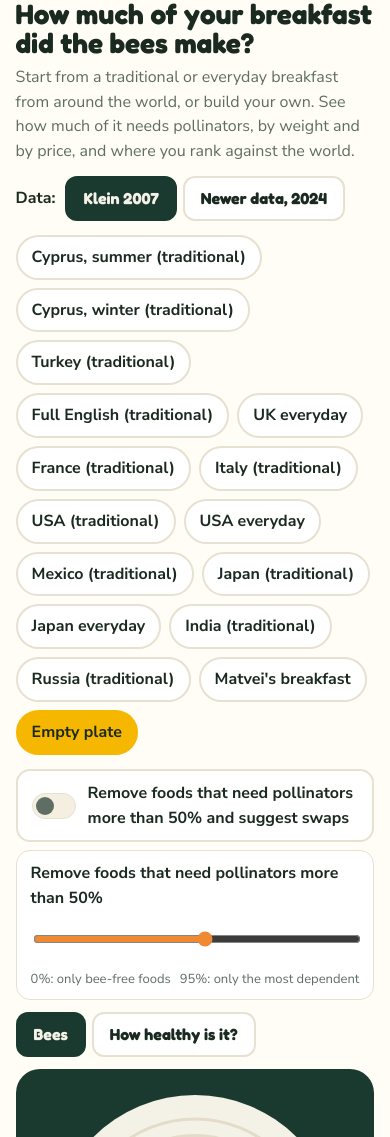
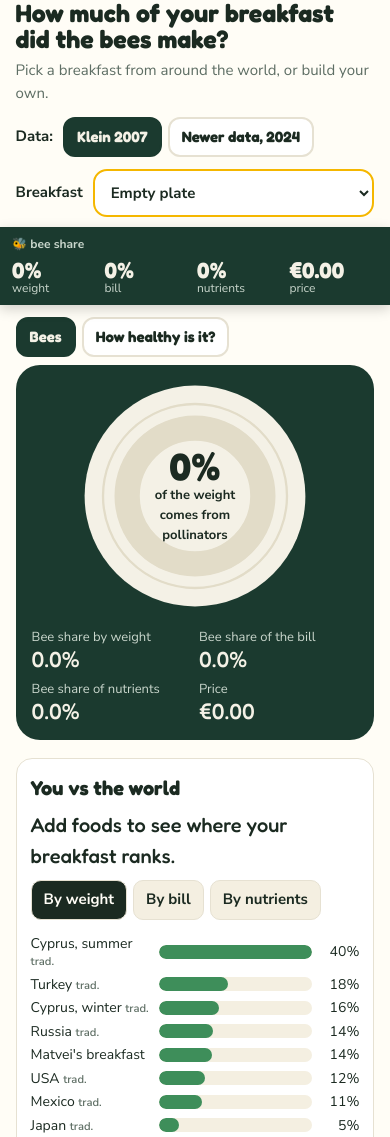
Before and after one commit to maxsuperhuman/breakfast-without-bees, a plain HTML site: page index.html in a window 390 px wide. Shown: the top 1137 px of the page. Drawn offline with Linux system fonts and the light colour scheme.

Commit message:
Mobile layout: breakfast dropdown, sticky bee-share bar, result first, 'On your plate' list
Co-Authored-By: Claude Opus 5.5 <noreply@anthropic.com>
Claude-Session: https://claude.ai/code/session_01CT2gH8xxE82NvE9xjne2HM

```diff
--- a/index.html
+++ b/index.html
@@ -89,20 +89,47 @@ summary{font-weight:700;padding:10px 0;cursor:pointer;min-height:44px;display:fl
 .thrs{display:flex;justify-content:space-between;font-size:13px;color:var(--mut);gap:8px}
 @media(max-width:860px){main{grid-template-columns:minmax(0,1fr)}}
 @media(max-width:560px){.plate{grid-template-columns:minmax(0,1fr)}.kp{display:grid;grid-template-columns:1fr 1fr;gap:8px}.kp .val{font-size:22px}.rk{grid-template-columns:7.5em minmax(0,1fr) 3.2em;font-size:14px}}
+.presel,.mbar{display:none}
+.tg{font-size:.8em;color:var(--mut);font-weight:600}
+@media(max-width:640px){
+body{font-size:15px}
+header{padding-top:14px}
+h1{font-size:25px}
+.long,.presets{display:none}
+.presel{display:flex;align-items:center;gap:10px;margin:12px 0 4px;font-weight:700}
+.presel select{flex:1;height:48px;border:2px solid var(--honey);border-radius:14px;background:var(--panel);color:var(--ink);font:inherit;font-weight:700;padding:0 12px}
+.views{margin-bottom:8px}.view{padding:6px 12px;min-height:40px;font-size:15px}
+.mbar{position:sticky;top:0;z-index:20;display:grid;grid-template-columns:repeat(4,minmax(0,1fr));gap:4px;background:var(--forest);color:#F4F1E6;padding:8px 12px 10px;margin:10px 0 12px;box-shadow:0 4px 12px rgba(0,0,0,.18)}
+.mbar .mt{grid-column:1/-1;font-size:12px;color:#C9D6CC;font-weight:700}
+.mbar div{display:flex;flex-direction:column;line-height:1.1}
+.mbar b{font-family:'Fredoka';font-size:22px;white-space:nowrap}.mbar div span{font-size:12px;color:#C9D6CC}
+.res{display:flex;flex-direction:column}
+#vtabs{order:1}#viewB,#viewH{order:2}#strict{order:3;margin-top:16px}#thrBox{order:4;margin:0 0 12px}#swaps{order:5}
+.plate{padding:16px}.fig{max-width:230px}
+.kp .lab{font-size:13px}
+.card{padding:14px;border-radius:16px}.card h2,.pick h2{font-size:20px}
+.rk{grid-template-columns:8.6em minmax(0,1fr) 2.8em;font-size:14px;line-height:1.25}
+.hnote{margin-left:0!important}
+.strict{font-size:14px}
+.pick{padding:14px}
+.food{gap:8px}.step{width:40px;height:40px}.ctl input{width:54px;height:40px}
+}
 </style>
 </head>
 <body>
 <header class="wrap">
 <h1>How much of your breakfast did the bees make?</h1>
-<p>Start from a traditional or everyday breakfast from around the world, or build your own. See how much of it needs pollinators, by weight and by price, and where you rank against the world.</p>
+<p>Pick a breakfast from around the world, or build your own.<span class="long"> See how much of it needs pollinators, by weight, by price and by nutrients, and where you rank against the world.</span></p>
 <div class="views" style="margin-top:12px"><span style="align-self:center;font-weight:700;margin-right:4px">Data:</span><button class="view" id="dK" aria-pressed="true">Klein 2007</button><button class="view" id="dS" aria-pressed="false">Newer data, 2024</button></div>
 <div class="presets" id="presets"></div>
+<label class="presel"><span>Breakfast</span><select id="preSel" aria-label="Choose a breakfast"></select></label>
 </header>
+<div class="mbar" id="mbar" aria-live="polite"><span class="mt">🐝 bee share</span><div><b id="mW">0%</b><span>weight</span></div><div><b id="mP">0%</b><span>bill</span></div><div><b id="mN">0%</b><span>nutrients</span></div><div><b id="mC">€0.00</b><span>price</span></div></div>
 <main class="wrap">
-<section>
+<section class="res">
 <button class="strict" id="strict" aria-pressed="false"><i></i><span id="strictLab">Remove foods that need pollinators more than 50% and suggest swaps</span></button>
 <div class="thr" id="thrBox"><label for="thr">Remove foods that need pollinators more than <b id="thrVal">50%</b></label><input type="range" id="thr" min="0" max="95" step="5" value="50"><div class="thrs"><span>0%: only bee-free foods</span><span>95%: only the most dependent</span></div></div>
-<div class="views"><button class="view" id="vB" aria-pressed="true">Bees</button><button class="view" id="vH" aria-pressed="false">How healthy is it?</button></div>
+<div class="views" id="vtabs"><button class="view" id="vB" aria-pressed="true">Bees</button><button class="view" id="vH" aria-pressed="false">How healthy is it?</button></div>
 <div class="card" id="swaps" style="margin-top:0;margin-bottom:18px"></div>
 <div id="viewB">
 <div class="plate">
@@ -162,6 +189,7 @@ const byId=Object.fromEntries(foods.map(f=>[f.id,f]));
 const dep=f=>src==='s'&&f.s>=0?f.s:CL[f.k0][1];
 const kOf=f=>{if(f.k0===5)return 5;const d=dep(f);return d<=0?0:d<.1?1:d<.4?2:d<.9?3:4};
 foods.forEach(f=>Object.defineProperty(f,'k',{get(){return kOf(f)}}));
+const nm=n=>n.replace(' (traditional)',' <small class="tg">trad.</small>').replace(' everyday',' <small class="tg">everyday</small>');
 const col=i=>`var(${CL[i][2]})`,eur=v=>(v<0?'−€':'€')+Math.abs(v).toFixed(2);
 const stepOf=f=>f.c==='drink'&&!f.id.includes('juice')?5:(['oil','sweet'].includes(f.c)?10:25);
 let q={},cur=-2,mode='w',filter='',strict=false,view='B',TH=.5;
@@ -178,13 +206,16 @@ if(out.length<3){const v=x=>[x.fib/10,x.vc/50,x.fol/100,x.pro/10,x.sug/20];const
 const cand=foods.filter(x=>x.c===f.c&&dep(x)<=Math.min(TH,.25)+1e-9&&!out.includes(x.id)).map(x=>({id:x.id,d:v(x).reduce((s,y,i)=>s+(y-a[i])**2,0)})).sort((u,w)=>u.d-w.d);
 for(const c of cand){if(out.length>=3)break;out.push(c.id)}}return out.slice(0,3).sort((x,y)=>byId[x].p-byId[y].p)}
 $('presets').innerHTML=P.map((p,i)=>`<button class="pre" data-i="${i}" aria-pressed="false">${p[0]}</button>`).join('')+`<button class="pre" data-i="-2" aria-pressed="false">Empty plate</button>`;
-$('presets').addEventListener('click',e=>{const b=e.target.closest('.pre');if(!b)return;const i=+b.dataset.i;cur=i;q=i>=0?Object.assign({},P[i][1]):{};renderFoods();update()});
-function renderFoods(){let html='';const groups={};for(const f of foods){if(filter&&!f.id.includes(filter))continue;(groups[f.c]=groups[f.c]||[]).push(f)}
+const pick=i=>{cur=i;q=i>=0?Object.assign({},P[i][1]):{};renderFoods();update()};
+$('presets').addEventListener('click',e=>{const b=e.target.closest('.pre');if(!b)return;pick(+b.dataset.i)});
+$('preSel').innerHTML='<option value="-1" disabled>My own breakfast</option>'+P.map((p,i)=>`<option value="${i}">${p[0]}</option>`).join('')+'<option value="-2">Empty plate</option>';
+$('preSel').addEventListener('change',e=>pick(+e.target.value));
+function renderFoods(){let html='';const groups={};const mob=matchMedia('(max-width:640px)').matches;if(mob&&!filter){const mine=foods.filter(f=>q[f.id]>0);if(mine.length)groups.__plate=mine}for(const f of foods){if(filter&&!f.id.includes(filter))continue;(groups[f.c]=groups[f.c]||[]).push(f)}
 for(const[c,list]of Object.entries(groups)){const used=list.some(f=>q[f.id]>0);
-html+=`<details ${filter||used?'open':''}><summary>${CAT[c]} (${list.length})</summary>`+list.map(f=>`<div class="food"><span class="dot" style="background:${col(f.k)}"></span><div class="nm2">${f.id}<small>${Math.round(dep(f)*100)}% needs pollinators · €${f.p.toFixed(2)}/kg</small></div><div class="ctl"><button class="step" data-id="${f.id}" data-d="-1" aria-label="Less ${f.id}">−</button><input data-id="${f.id}" inputmode="numeric" aria-label="${f.id} grams" value="${q[f.id]||0}"><button class="step" data-id="${f.id}" data-d="1" aria-label="More ${f.id}">+</button></div></div>`).join('')+'</details>'}
+html+=`<details ${filter||c==='__plate'||(used&&!mob)?'open':''}><summary>${c==='__plate'?'On your plate':CAT[c]} (${list.length})</summary>`+list.map(f=>`<div class="food"><span class="dot" style="background:${col(f.k)}"></span><div class="nm2">${f.id}<small>${Math.round(dep(f)*100)}% needs pollinators · €${f.p.toFixed(2)}/kg</small></div><div class="ctl"><button class="step" data-id="${f.id}" data-d="-1" aria-label="Less ${f.id}">−</button><input data-id="${f.id}" inputmode="numeric" aria-label="${f.id} grams" value="${q[f.id]||0}"><button class="step" data-id="${f.id}" data-d="1" aria-label="More ${f.id}">+</button></div></div>`).join('')+'</details>'}
 $('foods').innerHTML=html||'<p class="note">No food matches that search.</p>'}
-$('foods').addEventListener('click',e=>{const b=e.target.closest('.step');if(!b)return;const f=byId[b.dataset.id];q[f.id]=Math.max(0,(q[f.id]||0)+stepOf(f)*(+b.dataset.d));b.parentNode.querySelector('input').value=q[f.id];cur=-1;update()});
-$('foods').addEventListener('input',e=>{const t=e.target;if(t.tagName!=='INPUT')return;q[t.dataset.id]=Math.max(0,parseFloat(t.value)||0);cur=-1;update()});
+$('foods').addEventListener('click',e=>{const b=e.target.closest('.step');if(!b)return;const f=byId[b.dataset.id];q[f.id]=Math.max(0,(q[f.id]||0)+stepOf(f)*(+b.dataset.d));$('foods').querySelectorAll('input').forEach(i=>{if(i.dataset.id===f.id)i.value=q[f.id]});cur=-1;update()});
+$('foods').addEventListener('input',e=>{const t=e.target;if(t.tagName!=='INPUT')return;q[t.dataset.id]=Math.max(0,parseFloat(t.value)||0);$('foods').querySelectorAll('input').forEach(i=>{if(i!==t&&i.dataset.id===t.dataset.id)i.value=q[t.dataset.id]});cur=-1;update()});
 $('q').addEventListener('input',e=>{filter=e.target.value.trim().toLowerCase();renderFoods()});
 $('tW').addEventListener('click',()=>{mode='w';update()});$('tP').addEventListener('click',()=>{mode='p';update()});$('tN').addEventListener('click',()=>{mode='n';update()});
 $('strict').addEventListener('click',()=>{strict=!strict;update()});
@@ -201,10 +232,10 @@ function healthRank(e,s){const showMe=(cur<0||strict)&&s.W>0;
 let rows=P.map(([n,b],i)=>({name:n,...hscore(b),bn:stats(b).n,me:!showMe&&i===cur}));
 if(showMe)rows.push({name:strict?'Your plate, no bee foods':'Your breakfast',...hscore(e),bn:s.n,me:true});
 rows.sort((u,v)=>v.score-u.score);
-$('hRank').innerHTML=rows.map(x=>`<div class="rk ${x.me?'me':''}"><span class="nm">${x.name}</span><div class="tr"><div class="fl" style="width:${x.score}%"></div></div><span class="v">${Math.round(x.score)}</span></div><div style="font-size:12px;color:var(--mut);margin:-2px 0 4px 9.5em">${x.met} of 5 goals · ${Math.round(x.bn*100)}% of nutrients from pollinators</div>`).join('');
+$('hRank').innerHTML=rows.map(x=>`<div class="rk ${x.me?'me':''}"><span class="nm">${nm(x.name)}</span><div class="tr"><div class="fl" style="width:${x.score}%"></div></div><span class="v">${Math.round(x.score)}</span></div><div class="hnote" style="font-size:12px;color:var(--mut);margin:-2px 0 4px 9.5em">${x.met} of 5 goals · ${Math.round(x.bn*100)}% of nutrients from pollinators</div>`).join('');
 const pos=rows.findIndex(x=>x.me)+1;$('hRankLine').textContent=pos?`${rows[pos-1].name}: #${pos} of ${rows.length} for health`:'Pick a breakfast or add foods to see where it ranks.'}
 function update(){
-document.querySelectorAll('.pre').forEach(b=>b.setAttribute('aria-pressed',+b.dataset.i===cur));
+document.querySelectorAll('.pre').forEach(b=>b.setAttribute('aria-pressed',+b.dataset.i===cur));$('preSel').value=String(cur);
 $('tW').setAttribute('aria-pressed',mode==='w');$('tP').setAttribute('aria-pressed',mode==='p');$('tN').setAttribute('aria-pressed',mode==='n');
 $('strict').setAttribute('aria-pressed',strict);$('thrVal').textContent=Math.round(TH*100)+'%';$('strictLab').textContent=`Remove foods that need pollinators more than ${Math.round(TH*100)}% and suggest swaps`;$('dK').setAttribute('aria-pressed',src==='k');$('dS').setAttribute('aria-pressed',src==='s');$('vB').setAttribute('aria-pressed',view==='B');$('vH').setAttribute('aria-pressed',view==='H');
 $('viewB').classList.toggle('hidden',view!=='B');$('viewH').classList.toggle('hidden',view!=='H');
@@ -213,7 +244,7 @@ const e=eff(q),s=stats(e);
 const removed=strict?Object.entries(q).filter(([id,g])=>g>0&&byId[id]&&dep(byId[id])>TH+1e-9):[];
 $('swaps').classList.toggle('hidden',!strict);
 $('swaps').innerHTML=!strict?'':(removed.length?`<h2>Swap ideas</h2><p class="note" style="margin:0 0 6px">These foods are off the plate. Tap a swap to put a bee-light food in their place, gram for gram. The cheapest swap comes first.</p>`+removed.map(([id,g])=>{const f=byId[id];return `<div class="swap"><div class="h"><span style="text-transform:capitalize">${f.id} · ${g} g</span><span class="no">${Math.round(dep(f)*100)}% needs pollinators</span></div><div class="alts">${alts(f).length?'':'<span class="note">No swap in this group at this level. Try a higher level.</span>'}${alts(f).map((a,i)=>{const x=byId[a],dc=(x.p-f.p)*g/1000;return `<button class="alt" data-from="${f.id}" data-to="${a}">${i===0?'Cheapest: ':''}${a} · ${Math.round(dep(x)*100)}% · ${dc>=0?'+':''}${eur(dc)}</button>`}).join('')}</div></div>`}).join(''):`<h2>Swap ideas</h2><p class="note" style="margin:0">Nothing on this plate needs pollinators more than ${Math.round(TH*100)}%.</p>`);
-$('share').textContent=Math.round(s.w*100)+'%';$('kW').textContent=(s.w*100).toFixed(1)+'%';$('kP').textContent=(s.p*100).toFixed(1)+'%';$('kN').textContent=(s.n*100).toFixed(1)+'%';$('kC').textContent=eur(s.C);
+$('share').textContent=Math.round(s.w*100)+'%';$('kW').textContent=(s.w*100).toFixed(1)+'%';$('kP').textContent=(s.p*100).toFixed(1)+'%';$('kN').textContent=(s.n*100).toFixed(1)+'%';$('kC').textContent=eur(s.C);$('mW').textContent=Math.round(s.w*100)+'%';$('mP').textContent=Math.round(s.p*100)+'%';$('mN').textContent=Math.round(s.n*100)+'%';$('mC').textContent=eur(s.C);
 const items=Object.entries(e).filter(([id,g])=>g>0&&byId[id]).map(([id,g])=>({f:byId[id],g,cost:byId[id].p*g/1000}));
 let a=-Math.PI/2,svg='<circle cx="100" cy="100" r="96" fill="#F4F1E6"/><circle cx="100" cy="100" r="80" fill="none" stroke="#E2DCC8" stroke-width="2"/>';const R=70,r=48;
 if(!s.W)svg+='<circle cx="100" cy="100" r="59" fill="none" stroke="#E2DCC8" stroke-width="22"/>';
@@ -224,7 +255,7 @@ $('ring').innerHTML=svg;
 const showMe=(cur<0||strict)&&s.W>0;
 let rows=WORLD.map((x,i)=>({...x,me:!showMe&&i===cur}));if(showMe)rows.push({...s,name:strict?'Your plate, no bee foods':'Your breakfast',me:true});
 rows.sort((u,v)=>v[mode]-u[mode]);const mx=Math.max(.01,...rows.map(x=>x[mode]));
-$('rank').innerHTML=rows.map(x=>`<div class="rk ${x.me?'me':''}"><span class="nm">${x.name}</span><div class="tr"><div class="fl" style="width:${x[mode]/mx*100}%"></div></div><span class="v">${Math.round(x[mode]*100)}%</span></div>`).join('');
+$('rank').innerHTML=rows.map(x=>`<div class="rk ${x.me?'me':''}"><span class="nm">${nm(x.name)}</span><div class="tr"><div class="fl" style="width:${x[mode]/mx*100}%"></div></div><span class="v">${Math.round(x[mode]*100)}%</span></div>`).join('');
 const pos=rows.findIndex(x=>x.me)+1;
 $('rankline').textContent=pos?`${rows[pos-1].name}: #${pos} of ${rows.length} ${mode==='w'?'by weight':mode==='p'?'by bill':'by nutrients'}`:'Add foods to see where your breakfast ranks.';
 $('list').innerHTML=items.length?items.sort((u,v)=>v.f.k-u.f.k||v.g-u.g).map(x=>`<div><span><i class="dot" style="background:${col(x.f.k)};margin-right:6px"></i>${x.f.id} · ${x.g} g</span><b>${eur(x.cost)}</b></div>`).join(''):'<p class="note">The plate is empty. Pick a breakfast above or add foods.</p>';
```
